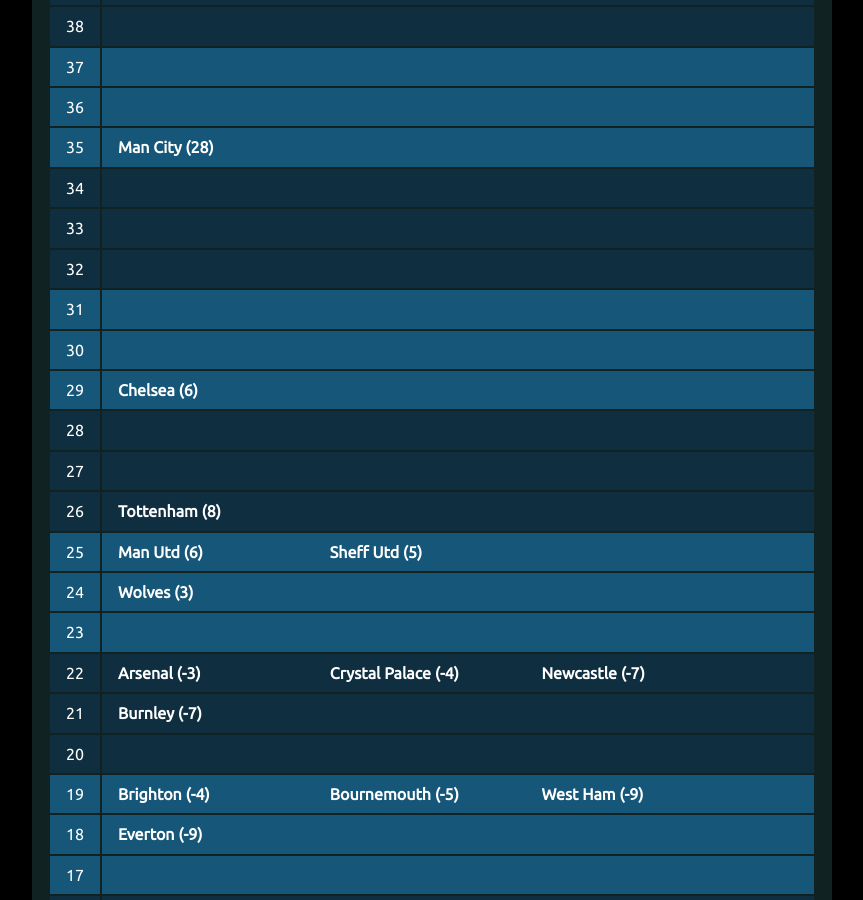
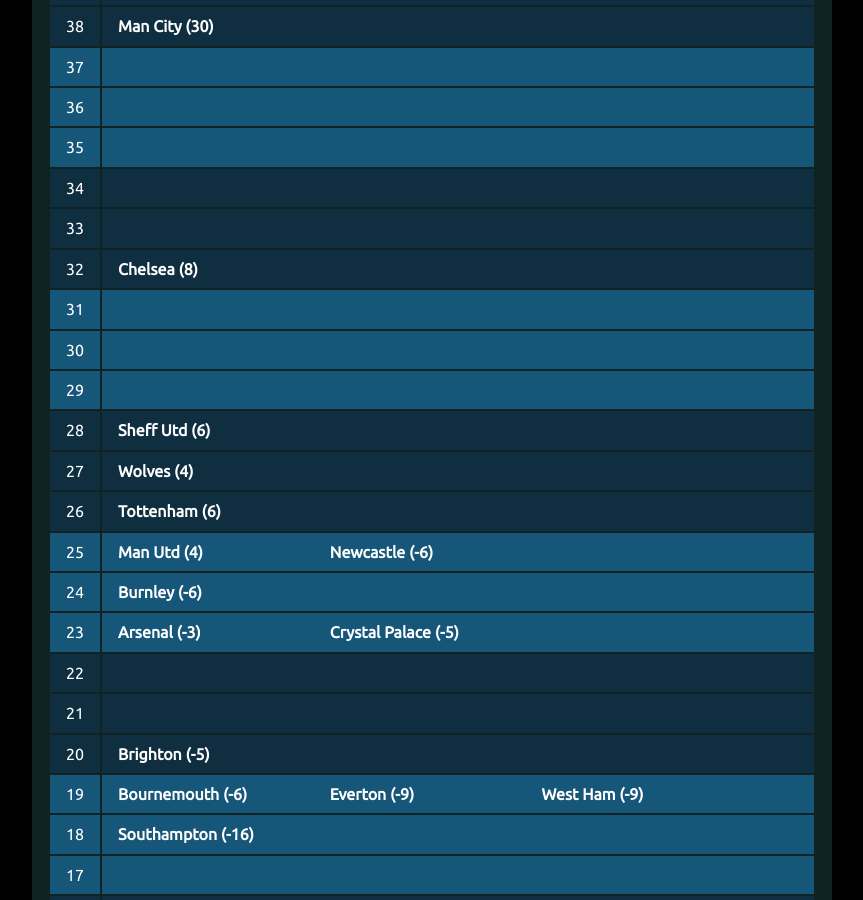
Before and after one commit to muru/muru.github.io, a Jekyll site: the page built from resources.md, in a window 1280 px wide and 900 px high, scrolled down 2280 px. Shown: the whole window, without its empty margins (208-1071 px from the left). Built offline with Jekyll 4.4.1, drawn with Linux system fonts in a browser that asks for light colours; some of the changed text lies outside the part shown.

Commit message:
updated cann-table: Mon 23 Dec 10:03:45 UTC 2019

```diff
--- a/cann-table.html
+++ b/cann-table.html
@@ -54,12 +54,13 @@
 	<tr class="cann-row-2">
 		<td class="cann-point"> 39 </td>
 		<td class="cann-clubs">
-			<span class="club-name"> Leicester (29) </span>
+			<span class="club-name"> Leicester (27) </span>
 		</td>
  	</tr>
 	<tr class="cann-row-2">
 		<td class="cann-point"> 38 </td>
 		<td class="cann-clubs">
+			<span class="club-name"> Man City (30) </span>
 		</td>
  	</tr>
 	<tr class="cann-row-1">
@@ -75,7 +76,6 @@
 	<tr class="cann-row-1">
 		<td class="cann-point"> 35 </td>
 		<td class="cann-clubs">
-			<span class="club-name"> Man City (28) </span>
 		</td>
  	</tr>
 	<tr class="cann-row-2">
@@ -91,6 +91,7 @@
 	<tr class="cann-row-2">
 		<td class="cann-point"> 32 </td>
 		<td class="cann-clubs">
+			<span class="club-name"> Chelsea (8) </span>
 		</td>
  	</tr>
 	<tr class="cann-row-1">
@@ -106,74 +107,74 @@
 	<tr class="cann-row-1">
 		<td class="cann-point"> 29 </td>
 		<td class="cann-clubs">
-			<span class="club-name"> Chelsea (6) </span>
 		</td>
  	</tr>
 	<tr class="cann-row-2">
 		<td class="cann-point"> 28 </td>
 		<td class="cann-clubs">
+			<span class="club-name"> Sheff Utd (6) </span>
 		</td>
  	</tr>
 	<tr class="cann-row-2">
 		<td class="cann-point"> 27 </td>
 		<td class="cann-clubs">
+			<span class="club-name"> Wolves (4) </span>
 		</td>
  	</tr>
 	<tr class="cann-row-2">
 		<td class="cann-point"> 26 </td>
 		<td class="cann-clubs">
-			<span class="club-name"> Tottenham (8) </span>
+			<span class="club-name"> Tottenham (6) </span>
 		</td>
  	</tr>
 	<tr class="cann-row-1">
 		<td class="cann-point"> 25 </td>
 		<td class="cann-clubs">
-			<span class="club-name"> Man Utd (6) </span>
-			<span class="club-name"> Sheff Utd (5) </span>
+			<span class="club-name"> Man Utd (4) </span>
+			<span class="club-name"> Newcastle (-6) </span>
 		</td>
  	</tr>
 	<tr class="cann-row-1">
 		<td class="cann-point"> 24 </td>
 		<td class="cann-clubs">
-			<span class="club-name"> Wolves (3) </span>
+			<span class="club-name"> Burnley (-6) </span>
 		</td>
  	</tr>
 	<tr class="cann-row-1">
 		<td class="cann-point"> 23 </td>
 		<td class="cann-clubs">
+			<span class="club-name"> Arsenal (-3) </span>
+			<span class="club-name"> Crystal Palace (-5) </span>
 		</td>
  	</tr>
 	<tr class="cann-row-2">
 		<td class="cann-point"> 22 </td>
 		<td class="cann-clubs">
-			<span class="club-name"> Arsenal (-3) </span>
-			<span class="club-name"> Crystal Palace (-4) </span>
-			<span class="club-name"> Newcastle (-7) </span>
 		</td>
  	</tr>
 	<tr class="cann-row-2">
 		<td class="cann-point"> 21 </td>
 		<td class="cann-clubs">
-			<span class="club-name"> Burnley (-7) </span>
 		</td>
  	</tr>
 	<tr class="cann-row-2">
 		<td class="cann-point"> 20 </td>
 		<td class="cann-clubs">
+			<span class="club-name"> Brighton (-5) </span>
 		</td>
  	</tr>
 	<tr class="cann-row-1">
 		<td class="cann-point"> 19 </td>
 		<td class="cann-clubs">
-			<span class="club-name"> Brighton (-4) </span>
-			<span class="club-name"> Bournemouth (-5) </span>
+			<span class="club-name"> Bournemouth (-6) </span>
+			<span class="club-name"> Everton (-9) </span>
 			<span class="club-name"> West Ham (-9) </span>
 		</td>
  	</tr>
 	<tr class="cann-row-1">
 		<td class="cann-point"> 18 </td>
 		<td class="cann-clubs">
-			<span class="club-name"> Everton (-9) </span>
+			<span class="club-name"> Southampton (-16) </span>
 		</td>
  	</tr>
 	<tr class="cann-row-1">
@@ -189,8 +190,7 @@
 	<tr class="cann-row-2">
 		<td class="cann-point"> 15 </td>
 		<td class="cann-clubs">
-			<span class="club-name"> Aston Villa (-7) </span>
-			<span class="club-name"> Southampton (-18) </span>
+			<span class="club-name"> Aston Villa (-9) </span>
 		</td>
  	</tr>
 	<tr class="cann-row-2">
@@ -206,24 +206,9 @@
 	<tr class="cann-row-1">
 		<td class="cann-point"> 12 </td>
 		<td class="cann-clubs">
-			<span class="club-name"> Norwich (-17) </span>
-		</td>
- 	</tr>
-	<tr class="cann-row-1">
-		<td class="cann-point"> 11 </td>
-		<td class="cann-clubs">
-		</td>
- 	</tr>
-	<tr class="cann-row-2">
-		<td class="cann-point"> 10 </td>
-		<td class="cann-clubs">
-		</td>
- 	</tr>
-	<tr class="cann-row-2">
-		<td class="cann-point"> 9 </td>
-		<td class="cann-clubs">
-			<span class="club-name"> Watford (-23) </span>
+			<span class="club-name"> Norwich (-18) </span>
+			<span class="club-name"> Watford (-21) </span>
 		</td>
  	</tr>
 </table>
-<span id="cann-gen-note"> Generated on  Monday, 16 December 2019 at 10:02 UTC. </span>
+<span id="cann-gen-note"> Generated on  Monday, 23 December 2019 at 10:03 UTC. </span>
```
